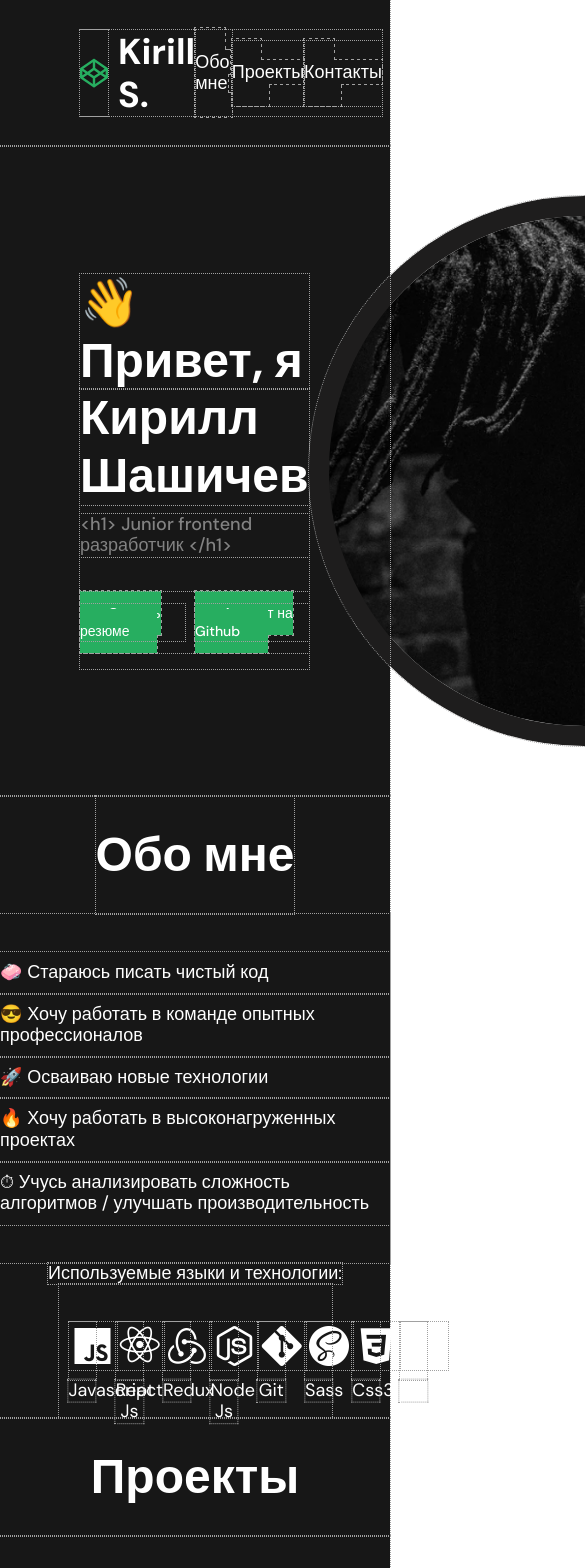
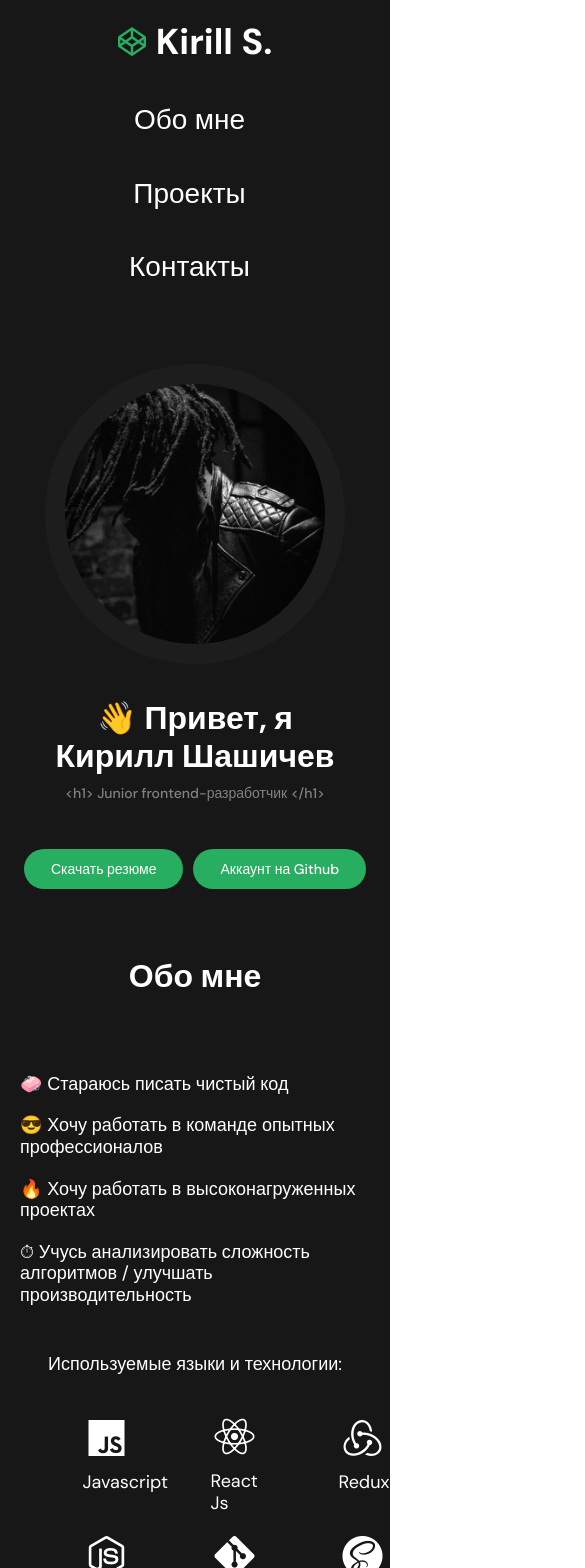
Before and after one commit to Qtrixnet/portfolio, a React (Create React App) app: page / in a window 390 px wide. Shown: the top 1568 px of the page, 585 px wide, since content can reach past the window. Built offline with nearby package versions, Linux system fonts and the light colour scheme.

Commit message:
style: добавление мобильной версии

```diff
--- a/src/components/About/About.css
+++ b/src/components/About/About.css
@@ -72,3 +72,40 @@
   width: 100%;
   opacity: 1;
 }
+
+@media screen and (max-width: 768px) {
+  .about__my-techs-list {
+    display: grid;
+    grid-template-columns: repeat(4, 1fr);
+    gap: 60px;
+  }
+}
+
+@media screen and (max-width: 425px) {
+  .about {
+    padding: 20px;
+  }
+  .about__my-techs-list {
+    display: grid;
+    grid-template-columns: repeat(3, 1fr);
+    gap: 60px;
+  }
+  .about__title {
+    font-size: 32px;
+    padding: 0 0 30px;
+  }
+}
+
+@media screen and (max-width: 375px) {
+  .about__my-techs-list {
+    display: grid;
+    grid-template-columns: repeat(2, 1fr);
+    gap: 60px;
+  }
+  .about__techs {
+    text-align: center;
+  }
+  .about__techs-list {
+    padding: 0 0 30px;
+  }
+}
--- a/src/components/About/About.js
+++ b/src/components/About/About.js
@@ -1,26 +1,16 @@
 import "./About.css";
 import React from "react";
 import "boxicons";
+import { myTargets } from "../../utils/constants";
 
 function About() {
   return (
     <section className="about" id="about">
       <h3 className="about__title">Обо мне</h3>
       <ul className="about__techs-list">
-        <li className="about__techs-list-item">
-          🧼 Стараюсь писать чистый код
-        </li>
-        <li className="about__techs-list-item">
-          😎 Хочу работать в команде опытных профессионалов
-        </li>
-        <li className="about__techs-list-item">🚀 Осваиваю новые технологии</li>
-        <li className="about__techs-list-item">
-          🔥 Хочу работать в высоконагруженных проектах
-        </li>
-        <li className="about__techs-list-item">
-          ⏱ Учусь анализировать сложность алгоритмов / улучшать
-          производительность
-        </li>
+        {myTargets.map((target, index) => {
+          return <li key={index} className="about__techs-list-item">{target}</li>;
+        })}
       </ul>
       <p className="about__techs">Используемые языки и технологии:</p>
       <ul className="about__my-techs-list">
@@ -57,33 +47,6 @@ function About() {
           <span className="about__my-techs-list-text">html5</span>
         </li>
       </ul>
-      {/* <div className="about__cards">
-        <div className="about__card">
-          <div className="about__card-icon"></div>
-          <h4 className="about__card-title">Имя</h4>
-          <p className="about__card-subtitle">Кирилл Шашичев</p>
-        </div>
-        <div className="about__card">
-          <div className="about__card-icon"></div>
-          <h4 className="about__card-title">Email</h4>
-          <p className="about__card-subtitle">qtrixnet@yandex.ru</p>
-        </div>
-        <div className="about__card">
-          <div className="about__card-icon"></div>
-          <h4 className="about__card-title">Телефон / WhatsApp</h4>
-          <p className="about__card-subtitle">+7 700 651 7000</p>
-        </div>
-        <div className="about__card">
-          <div className="about__card-icon"></div>
-          <h4 className="about__card-title">Telegram</h4>
-          <p className="about__card-subtitle">@ciryl_sv</p>
-        </div>
-        <div className="about__card">
-          <div className="about__card-icon"></div>
-          <h4 className="about__card-title">Github</h4>
-          <p className="about__card-subtitle">Qtrixnet</p>
-        </div>
-      </div> */}
     </section>
   );
 }
--- a/src/components/App/App.css
+++ b/src/components/App/App.css
@@ -12,7 +12,7 @@
 }
 
 .App * {
-  outline: 1px dotted rgb(161, 161, 161);
+  /* outline: 1px dotted rgb(161, 161, 161); */
   box-sizing: border-box;
   transition: all .2s ease-in-out;
   font-family: 'DM Sans', sans-serif;
--- a/src/components/Footer/Footer.css
+++ b/src/components/Footer/Footer.css
@@ -41,3 +41,52 @@
   margin: 0;
   padding: 0;
 }
+
+@media screen and (max-width: 1200px) {
+  .footer__card-title {
+    margin: 0;
+    padding: 18px 0 3px;
+    font-size: 14px;
+    line-height: 1.2;
+  }
+
+  .footer__card-subtitle {
+    margin: 0;
+    padding: 0;
+    font-size: 14px;
+    line-height: 1.2;
+  }
+}
+
+@media screen and (max-width: 768px) {
+  .footer__cards {
+    display: grid;
+    grid-template-columns: repeat(3, 1fr);
+    justify-content: center;
+    gap: 60px;
+  }
+}
+
+@media screen and (max-width: 425px) {
+  .footer {
+    padding: 20px;
+  }
+  .footer__cards {
+    display: grid;
+    grid-template-columns: repeat(2, 1fr);
+    justify-content: center;
+    gap: 20px;
+  }
+}
+
+@media screen and (max-width: 375px) {
+  .footer {
+    padding: 20px;
+  }
+  .footer__cards {
+    display: grid;
+    grid-template-columns: repeat(1, 1fr);
+    justify-items: center;
+    gap: 40px;
+  }
+}
--- a/src/components/Footer/Footer.js
+++ b/src/components/Footer/Footer.js
@@ -3,7 +3,7 @@ import React from "react";
 
 function Footer() {
   return (
-    <footer className="footer">
+    <footer className="footer" id="contacts">
       <div className="footer__cards">
         <div className="footer__card">
           <div className="footer__card-icon"><i className='bx bx-id-card'></i></div>
--- a/src/components/Header/Header.css
+++ b/src/components/Header/Header.css
@@ -35,7 +35,7 @@
 }
 
 .header__link:hover {
-  color: #27AE60;
+  color: #27ae60;
 }
 
 .header__title {
@@ -53,5 +53,23 @@
 
 .header__link:hover .header__link-effect {
   opacity: 1;
-  /* color: #27AE60; */
 }
+
+@media screen and (max-width: 425px) {
+  .header {
+    flex-direction: column;
+    padding: 20px;
+  }
+  .header__list {
+    flex-direction: column;
+  }
+  .header__link {
+    font-size: 28px;
+  }
+  .header__list-item {
+    padding: 20px;
+  }
+  .header__nav {
+    padding: 20px;
+  }
+}
--- a/src/components/Hero/Hero.css
+++ b/src/components/Hero/Hero.css
@@ -12,7 +12,7 @@
   width: 550px;
   height: 550px;
   border-radius: 50%;
-  border: 20px solid #1E1D1D;
+  border: 20px solid #1e1d1d;
 }
 
 .hero__title {
@@ -47,18 +47,83 @@
   padding: 12px 27px;
   color: white;
   text-decoration: none;
-  background-color: #27AE60;
+  background-color: #27ae60;
   font-weight: 500;
   font-size: 14px;
   line-height: 1.2;
-  border: 1px solid transparent
+  position: relative;
+  overflow: hidden;
+  display: flex;
+  justify-content: center;
+  align-items: center;
+  border-radius: 50px;
+  z-index: 100;
+}
+
+.hero__link span {
+  z-index: 1000;
+  text-align: center;
+}
+
+.hero__link_circle {
+  border-radius: 50%;
+  transition: width 0.5s ease-in-out, height 0.5s ease-in-out;
+  position: absolute;
+  transform: translate(-50%, -50%);
+  height: 0px;
+  width: 0px;
+  z-index: 1;
 }
 
 .hero__link:hover {
-  background-color: transparent;
-  border-color: white;
+  background-color: #27ae60;
+  opacity: 0.8;
+}
+
+.hero__link:hover .hero__link_circle {
+  height: 250px;
+  width: 250px;
 }
 
 .hero__list-item:nth-last-of-type(1) {
   margin-right: 0;
 }
+
+@media screen and (max-width: 1200px) {
+  .hero__avatar {
+    width: 400px;
+    height: 400px;
+  }
+  .hero__title {
+    font-size: 32px;
+  }
+
+  .hero__subtitle {
+    font-size: 14px;
+  }
+}
+
+@media screen and (max-width: 768px) {
+  .hero {
+    flex-direction: column-reverse;
+  }
+  .hero__avatar {
+    width: 300px;
+    height: 300px;
+    margin-bottom: 35px;
+  }
+  .hero__title {
+    font-size: 32px;
+    text-align: center;
+  }
+  .hero__subtitle {
+    font-size: 14px;
+    text-align: center;
+  }
+}
+
+@media screen and (max-width: 425px) {
+  .hero {
+    padding: 20px;
+  }
+}
--- a/src/components/Hero/Hero.js
+++ b/src/components/Hero/Hero.js
@@ -1,20 +1,49 @@
 import "./Hero.css";
-import React from "react";
-import avatar from '../../images/avatar.png'
+import React, { useState } from "react";
+import avatar from "../../images/avatar.png";
+import { aboutMe } from "../../utils/constants";
 
 function Hero() {
+  const [cursorPositionX, setCursorPositionX] = useState(0);
+  const [cursorPositionY, setCursorPositionY] = useState(0);
+
+  const linkHoverEffect = (e) => {
+    setCursorPositionX(e.pageX - e.target.offsetLeft);
+    setCursorPositionY(e.pageY - e.target.offsetTop);
+  }
+
+  const linkStyle = {
+    top: cursorPositionY,
+    left: cursorPositionX,
+    backgroundColor: '#0b7939',
+  }
+
   return (
     <section className="hero">
       <div className="hero__info">
         <h2 className="hero__title">👋 Привет, я</h2>
-        <h2 className="hero__title">Кирилл Шашичев</h2>
-        <h1 className="hero__subtitle">&lt;h1&gt; Junior frontend разработчик &lt;/h1&gt;</h1>
+        <h2 className="hero__title">{aboutMe.name}</h2>
+        <h1 className="hero__subtitle">
+          &lt;h1&gt; {aboutMe.profession} &lt;/h1&gt;
+        </h1>
         <ul className="hero__list">
           <li className="hero__list-item">
-            <a href={avatar} download className="hero__link">Скачать резюме</a>
+            <a href={avatar} onMouseMove={linkHoverEffect} download className="hero__link">
+              {/* <div style={linkStyle} className="hero__link_circle"></div> */}
+              <span>Скачать резюме</span>
+            </a>
           </li>
           <li className="hero__list-item">
-            <a href="https://github.com/Qtrixnet" rel="noreferrer" target="_blank" className="hero__link">Аккаунт на Github</a>
+            <a
+              href={aboutMe.github}
+              onMouseMove={linkHoverEffect}
+              rel="noreferrer"
+              target="_blank"
+              className="hero__link"
+            >
+              {/* <div style={linkStyle} className="hero__link_circle"></div> */}
+              <span>Аккаунт на Github</span>
+            </a>
           </li>
         </ul>
       </div>
--- a/src/components/Projects/Projects.css
+++ b/src/components/Projects/Projects.css
@@ -27,10 +27,15 @@
   position: relative;
   border-radius: 5px;
   overflow: hidden;
+  display: flex;
+}
+
+.projects__project:hover {
+  box-shadow: 0 0 30px rgba(0, 0, 0, 0.3);
 }
 
 .projects__image {
-  /* object-fit: cover; */
+  object-fit: cover;
   width: 100%;
   border-radius: 5px;
 }
@@ -59,10 +64,6 @@
   opacity: 1;
 }
 
-.project__details:hover .projects__image {
-  transform: scale(1.2);
-}
-
 .project__details-text {
   text-align: center;
 }
@@ -87,3 +88,42 @@
   background-color: #27AE60;
   border-color: transparent;
 }
+
+@media screen and (max-width: 1400px) {
+  .projects__container {
+    grid-template-columns: repeat(2, 350px);
+    justify-content: center;
+  }
+}
+
+@media screen and (max-width: 768px) {
+  .projects__container {
+    grid-template-columns: repeat(1, 350px);
+  }
+}
+
+@media screen and (max-width: 425px) {
+  .projects {
+    padding: 20px;
+  }
+  .projects__title {
+    font-size: 32px;
+  }
+}
+
+
+@media screen and (max-width: 375px) {
+  .projects__project {
+    width: 250px;
+    min-height: 300px;
+    margin: 0 auto;
+    position: relative;
+    border-radius: 5px;
+    overflow: hidden;
+    display: flex;
+  }
+
+  .project__details {
+    opacity: 1;
+  }
+}
--- a/src/utils/constants.js
+++ b/src/utils/constants.js
@@ -1,11 +1,11 @@
 import howToLearn from "../images/how-to-learn.png";
 import russianTravel from "../images/russian-travel.png";
 import mesto from "../images/mesto.png";
-// import howToLearn from "../images/how-to-learn.png";
+import movies from "../images/movies.png";
 
 export const projects = [
   {
-    picture: howToLearn,
+    picture: movies,
     name: "Дипломный проект Я.Практикум",
     details: "Приложение c бэкендом (React JS, Express, MongoDB)",
     demo: "Github pages",
@@ -45,3 +45,17 @@ export const projects = [
     id: 4,
   },
 ]
+
+export const aboutMe = {
+  name: 'Кирилл Шашичев',
+  profession: 'Junior frontend-разработчик',
+  cv: 'https://github.com/Qtrixnet',
+  github: 'https://github.com/Qtrixnet'
+}
+
+export const myTargets = [
+  '🧼 Стараюсь писать чистый код',
+  '😎 Хочу работать в команде опытных профессионалов',
+  '🔥 Хочу работать в высоконагруженных проектах',
+  '⏱ Учусь анализировать сложность алгоритмов / улучшать производительность',
+]
```
